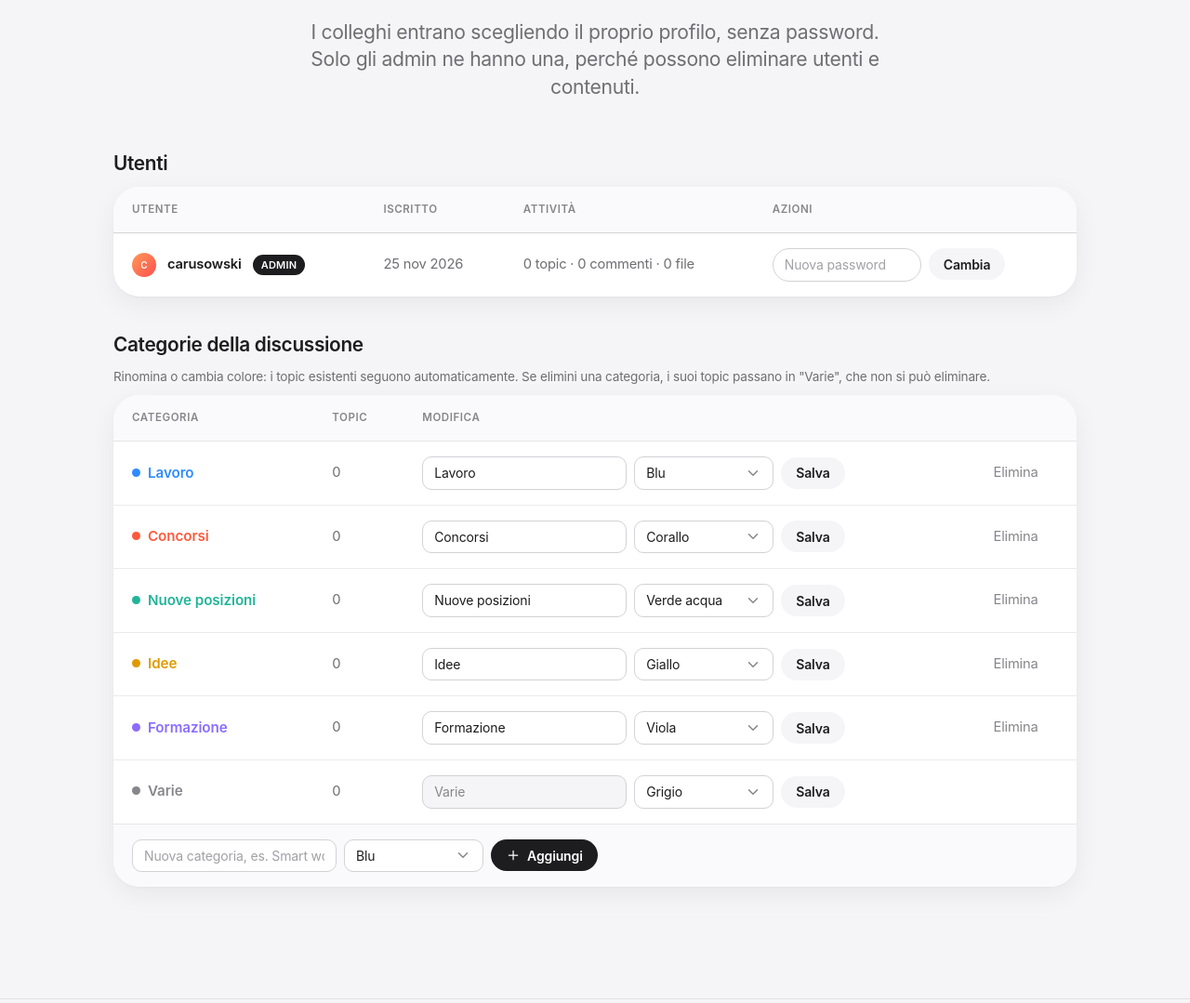
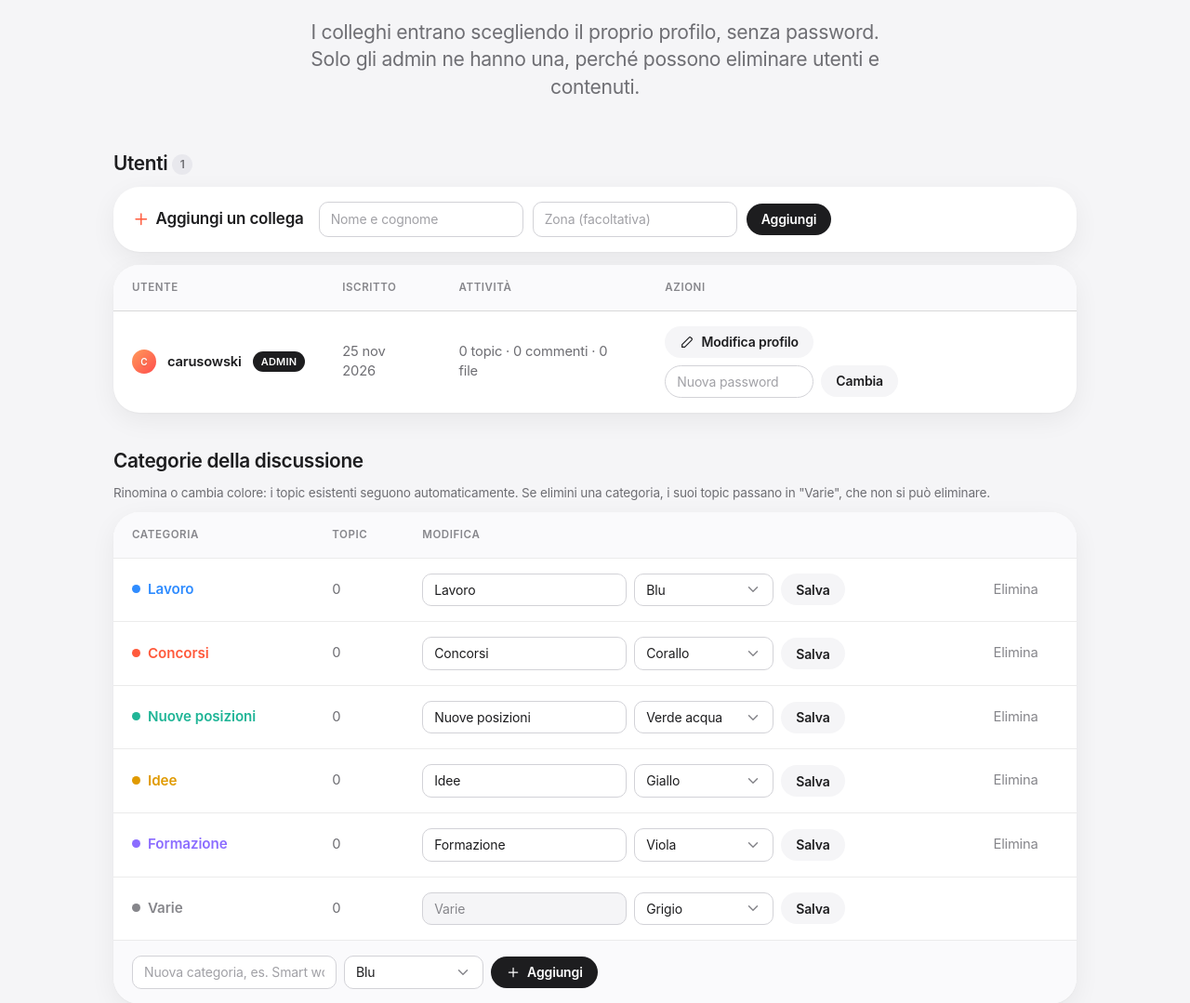
Before and after one commit to mcaruso17/stat, a PHP site: page /admin.php in a window 1280 px wide. Shown: the part 276-1355 px from the top of the page at 93% size. Run offline with PHP 8.4, Linux system fonts and the light colour scheme; the visitor is signed in with stand-in values (Sample User, id 1).

Commit message:
Admin: aggiungere colleghi e modificare qualsiasi profilo
- 'Aggiungi un collega' in admin.php (nome e zona facoltativa)
- 'Modifica profilo' su ogni utente: nome, zona (localizzata) e presentazione
- L'account admin iniziale si crea una sola volta: rinominarlo non ne genera un doppione
- Logica di profilo e zona condivisa tra profilo personale, accesso e admin

Co-Authored-By: Claude Opus 5.5 <noreply@anthropic.com>
Claude-Session: https://claude.ai/code/session_013cAwfYUM5szNaN1ywuUrbs

```diff
--- a/admin.php
+++ b/admin.php
@@ -33,18 +33,28 @@ page_start('Amministrazione');
 <section class="section">
   <div class="wrap">
     <?php section_head('Amministrazione', 'Gestione utenti.', 'I colleghi entrano scegliendo il proprio profilo, senza password. Solo gli admin ne hanno una, perché possono eliminare utenti e contenuti.'); ?>
-    <h3 class="admin-sub">Utenti</h3>
+    <h3 class="admin-sub" id="utenti">Utenti <span class="count"><?= count($users) ?></span></h3>
+    <form method="post" action="action.php" class="tile add-user">
+      <?= csrf_field() ?>
+      <input type="hidden" name="action" value="admin_create_user">
+      <span class="add-user-title"><?= icon('plus') ?>Aggiungi un collega</span>
+      <input name="name" required minlength="2" maxlength="60" placeholder="Nome e cognome" aria-label="Nome e cognome">
+      <input name="zone" maxlength="80" placeholder="Zona (facoltativa)" aria-label="Zona">
+      <button class="btn sm">Aggiungi</button>
+    </form>
     <div class="panel table-scroll">
       <table class="admin-table">
         <thead><tr><th>Utente</th><th>Iscritto</th><th>Attività</th><th>Azioni</th></tr></thead>
         <tbody>
         <?php foreach ($users as $u): $self = (int)$u['id'] === (int)$me['id']; ?>
-          <tr>
-            <td><span class="admin-user"><span class="avatar xs" style="background:<?= avatar_color($u['name']) ?>"><?= e(initials($u['name'])) ?></span><?= e($u['name']) ?><?= $u['is_admin'] ? ' <span class="badge">Admin</span>' : '' ?></span></td>
+          <tr id="u<?= (int)$u['id'] ?>">
+            <td><span class="admin-user"><span class="avatar xs" style="background:<?= avatar_color($u['name']) ?>"><?= e(initials($u['name'])) ?></span><?= e($u['name']) ?><?= $u['is_admin'] ? ' <span class="badge">Admin</span>' : '' ?></span>
+              <?php if ($u['zone']): ?><span class="admin-zone"><?= icon('pin') ?><?= e($u['zone']) ?><?= $u['zone_lat'] === null ? ' (non trovata)' : '' ?></span><?php endif; ?></td>
             <td class="muted"><?= fmt_day((int)$u['created_at']) ?></td>
             <td class="muted"><?= (int)$u['n_topics'] ?> topic · <?= (int)$u['n_comments'] ?> commenti · <?= (int)$u['n_docs'] ?> file</td>
             <td>
               <div class="admin-actions">
+                <?= open_button('edit-user-' . (int)$u['id'], 'Modifica profilo', 'btn sm secondary', 'edit') ?>
                 <?php if ($u['is_admin']): ?>
                 <form method="post" action="action.php" class="reset">
                   <?= csrf_field() ?>
@@ -85,6 +95,20 @@ page_start('Amministrazione');
         </tbody>
       </table>
     </div>
+    <?php foreach ($users as $u): sheet_start('edit-user-' . (int)$u['id'], 'Modifica profilo', $u['name']); ?>
+      <form method="post" action="action.php" class="form">
+        <?= csrf_field() ?>
+        <input type="hidden" name="action" value="admin_edit_user">
+        <input type="hidden" name="id" value="<?= (int)$u['id'] ?>">
+        <label>Nome e cognome <input name="name" value="<?= e($u['name']) ?>" required minlength="2" maxlength="60"></label>
+        <label>Zona <small>Quartiere o comune: serve per metro e compromesso sulle location.</small>
+          <input name="zone" value="<?= e($u['zone']) ?>" maxlength="80" placeholder="Es. Pigneto, Monteverde, Frascati">
+        </label>
+        <label>Presentazione <textarea name="bio" rows="3" maxlength="400"><?= e($u['bio']) ?></textarea></label>
+        <p class="muted small">La persona vedrà le modifiche al prossimo accesso. Topic, commenti e file restano suoi anche se cambi il nome.</p>
+        <button class="btn">Salva</button>
+      </form>
+    <?php sheet_end(); endforeach; ?>
 
     <h3 class="admin-sub" id="categorie">Categorie della discussione</h3>
     <p class="muted small">Rinomina o cambia colore: i topic esistenti seguono automaticamente. Se elimini una categoria, i suoi topic passano in "<?= e(FALLBACK_CATEGORY) ?>", che non si può eliminare.</p>
--- a/assets/style.css
+++ b/assets/style.css
@@ -577,3 +577,11 @@ dialog.sheet::backdrop { background: rgba(0, 0, 0, .32); backdrop-filter: blur(8
 .auth-tile .avatar.xl { margin: 0 auto; }
 .auth-tile { margin: 0 auto; }
 .auth-tile .avatar.xl { display: grid; margin: 0 auto; }
+
+/* Admin: aggiunta e modifica profili */
+.add-user { display: flex; align-items: center; gap: 10px; flex-wrap: wrap; padding: 16px 20px; margin-bottom: 14px; }
+.add-user-title { display: inline-flex; align-items: center; gap: 6px; font-weight: 600; margin-right: 6px; }
+.add-user-title .ic { color: var(--coral); }
+.add-user input { width: 220px; padding: 8px 12px; font-size: 14px; border-radius: 10px; }
+.admin-zone { display: flex; align-items: center; gap: 4px; margin: 4px 0 0 38px; font-size: .8rem; color: var(--text-3); }
+.admin-zone .ic { width: 13px; height: 13px; }
--- a/inc/bootstrap.php
+++ b/inc/bootstrap.php
@@ -200,17 +200,19 @@ SQL);
         // 0 = data ancora in votazione nel sondaggio
         $pdo->exec('ALTER TABLE events ADD COLUMN date_confirmed INTEGER NOT NULL DEFAULT 1');
     }
+    // L'admin iniziale si crea una sola volta: dopo può essere rinominato senza che ne nasca un altro.
+    if (!$pdo->query("SELECT v FROM meta WHERE k = 'admin_seeded'")->fetchColumn()) {
         $st = $pdo->prepare('SELECT id FROM users WHERE name = ?');
         $st->execute([ADMIN_NAME]);
         $adminId = $st->fetchColumn();
         if (!$adminId) {
             $pdo->prepare('INSERT INTO users (name, password_hash, is_admin, created_at) VALUES (?, ?, 1, ?)')
                 ->execute([ADMIN_NAME, ADMIN_PASSWORD_HASH, time()]);
-    } elseif (!$pdo->query("SELECT v FROM meta WHERE k = 'admin_seeded'")->fetchColumn()) {
-        // Database esistente: l'account con quel nome diventa admin con la password configurata.
+        } else {
             $pdo->prepare('UPDATE users SET is_admin = 1, password_hash = ? WHERE id = ?')->execute([ADMIN_PASSWORD_HASH, $adminId]);
         }
-    $pdo->exec("INSERT OR IGNORE INTO meta (k, v) VALUES ('admin_seeded', '1')");
+        $pdo->exec("INSERT INTO meta (k, v) VALUES ('admin_seeded', '1')");
+    }
 
     if (!$pdo->query('SELECT COUNT(*) FROM categories')->fetchColumn()) {
         $ins = $pdo->prepare('INSERT INTO categories (name, color) VALUES (?, ?)');
@@ -314,6 +316,45 @@ function safe_next(string $url): ?string
     $page = basename($p['path'] ?? '');
     if (!in_array($page, ['index.php', 'topic.php', 'admin.php'], true)) return null;
     return $page . (isset($p['query']) ? '?' . $p['query'] : '') . (isset($p['fragment']) ? '#' . $p['fragment'] : '');
+}
+
+/** Nome valido e libero (escluso l'utente $exceptId): restituisce un errore o null. */
+function name_error(string $name, int $exceptId = 0): ?string
+{
+    if (mb_strlen($name) < 2) return 'Il nome deve avere almeno 2 caratteri.';
+    $st = db()->prepare('SELECT 1 FROM users WHERE name = ? AND id != ?');
+    $st->execute([$name, $exceptId]);
+    return $st->fetchColumn() ? 'Esiste già un profilo con questo nome.' : null;
+}
+
+/** Crea un profilo senza password (l'hash casuale serve solo se diventerà admin). */
+function create_user(string $name): int
+{
+    db()->prepare('INSERT INTO users (name, password_hash, created_at) VALUES (?, ?, ?)')
+        ->execute([$name, password_hash(bin2hex(random_bytes(16)), PASSWORD_DEFAULT), time()]);
+    return (int)db()->lastInsertId();
+}
+
+/**
+ * Salva presentazione e zona di un profilo; la zona viene localizzata solo se cambia.
+ * Restituisce [messaggio, tipo] per il flash.
+ */
+function save_profile(array $user, string $bio, string $zone, string $done = 'Profilo aggiornato.'): array
+{
+    $pdo = db();
+    $uid = (int)$user['id'];
+    $zone = preg_replace('/\s+/u', ' ', trim($zone));
+    $pdo->prepare('UPDATE users SET bio = ? WHERE id = ?')->execute([$bio, $uid]);
+    if ($zone === '') {
+        $pdo->prepare("UPDATE users SET zone = '', zone_lat = NULL, zone_lon = NULL WHERE id = ?")->execute([$uid]);
+        return [$done, 'ok'];
+    }
+    if ($zone === ($user['zone'] ?? '') && ($user['zone_lat'] ?? null) !== null) return [$done, 'ok'];
+    $g = geocode_zone($zone);
+    if (!$g) return [$done . ' Ma non ho trovato la zona "' . $zone . '": prova con il quartiere o una via vicina.', 'err'];
+    $pdo->prepare('UPDATE users SET zone = ?, zone_lat = ?, zone_lon = ? WHERE id = ?')
+        ->execute([$zone, round($g[0], 3), round($g[1], 3), $uid]);
+    return [$done . ' Zona trovata: ' . $g[2] . '.', 'ok'];
 }
 
 /** Browser che ha già superato il quiz: va direttamente alla scelta del profilo. */
--- a/inc/layout.php
+++ b/inc/layout.php
@@ -46,7 +46,7 @@ function page_start(string $title, bool $nav = true): void
 <link rel="preconnect" href="https://fonts.googleapis.com">
 <link rel="preconnect" href="https://fonts.gstatic.com" crossorigin>
 <link href="https://fonts.googleapis.com/css2?family=Inter:wght@400;500;600;700&family=Inter+Tight:wght@500;600;700;800&display=swap" rel="stylesheet">
-<link rel="stylesheet" href="assets/style.css?v=17">
+<link rel="stylesheet" href="assets/style.css?v=18">
 <script>document.documentElement.classList.add('js')</script>
 <link rel="icon" href="assets/logo.svg" type="image/svg+xml">
 </head>
```
Also changed, not shown: action.php (+30 -18 lines), auth.php (+3 -10 lines), README.md. Lines whose indentation alone changed are shown as unchanged.
